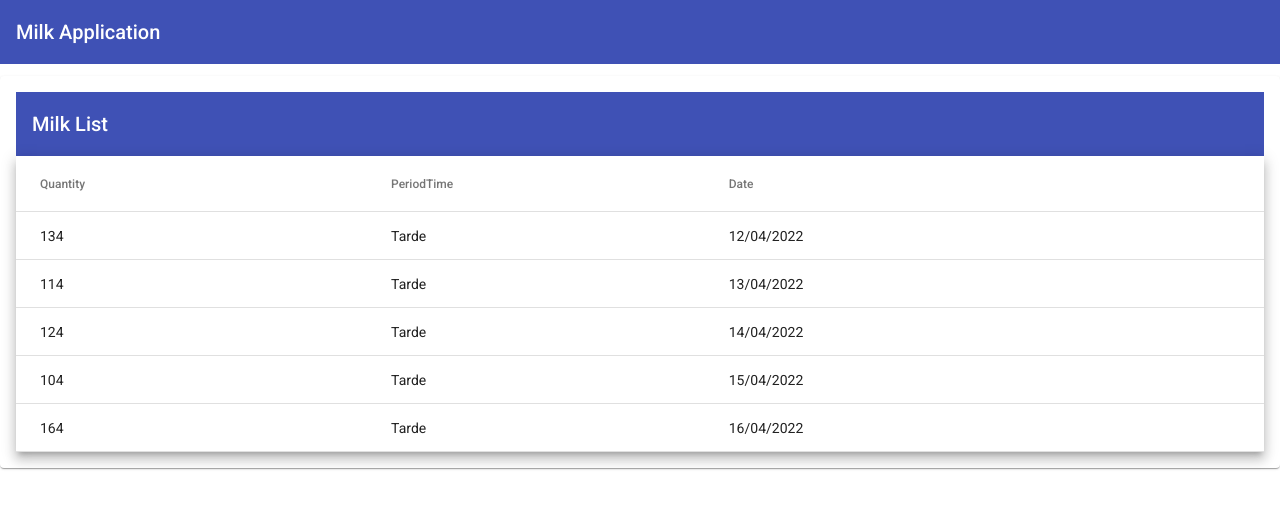
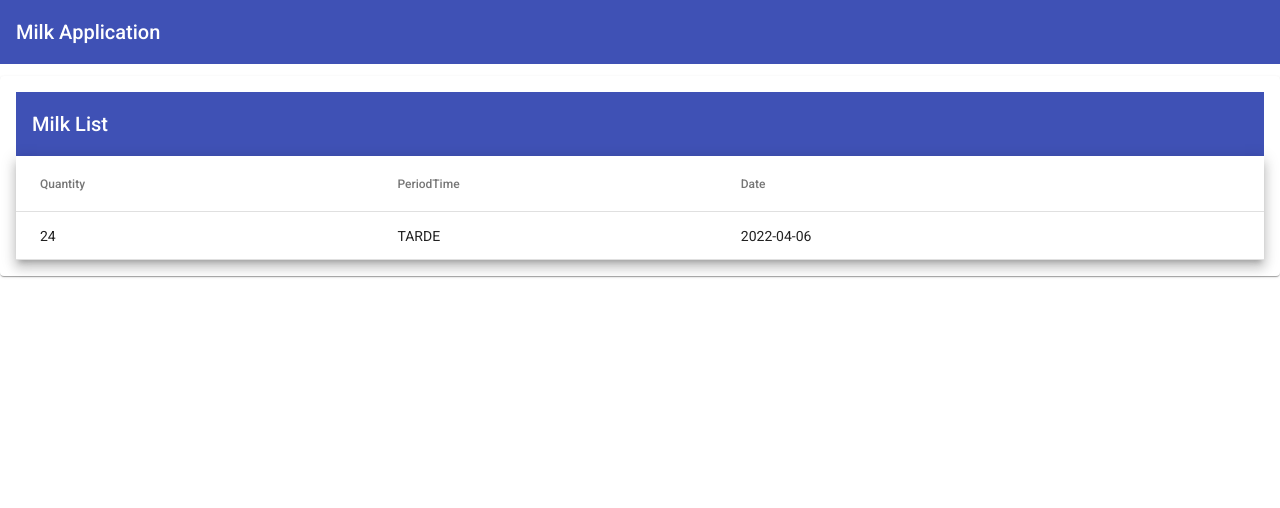
Before and after one commit to BrunoTotoli/angularcli-milkproject, an Angular app: page /milks in a window 1280 px wide. Shown: the top 508 px of the page. Built offline with nearby package versions, Linux system fonts and the light colour scheme.

Commit message:
HttpClient to find data

```diff
--- a/src/app/milks/milks/milks.component.ts
+++ b/src/app/milks/milks/milks.component.ts
@@ -1,6 +1,7 @@
 import {Component, OnInit} from '@angular/core';
 import {Milk} from "../model/milk";
 import {MilksService} from "../services/milks.service";
+import {Observable} from "rxjs";
 
 
 @Component({
@@ -8,22 +9,18 @@ import {MilksService} from "../services/milks.service";
   templateUrl: './milks.component.html',
   styleUrls: ['./milks.component.scss']
 })
-export class MilksComponent implements OnInit{
-  milks: Milk[] = [
-    {_id: 1, quantity: 134,periodTime:'Tarde',date:'12/04/2022'},
-    {_id: 2, quantity: 114,periodTime:'Tarde',date:'13/04/2022'},
-    {_id: 3, quantity: 124,periodTime:'Tarde',date:'14/04/2022'},
-    {_id: 4, quantity: 104,periodTime:'Tarde',date:'15/04/2022'},
-    {_id: 5, quantity: 164,periodTime:'Tarde',date:'16/04/2022'}
-  ];
+export class MilksComponent implements OnInit {
 
 
-  constructor(private milksService:MilksService) {
+  milks: Observable<Milk[]>;
+  displayedColumns: string[] = ['quantity', 'periodTime', 'date'];
+
+  constructor(private milksService: MilksService) {
+    this.milks = milksService.list()
   }
 
   ngOnInit(): void {
-    this.milksService.findAll();
   }
 
-  displayedColumns: string[] = ['quantity', 'periodTime', 'date'];
+
 }
--- a/src/app/milks/services/milks.service.ts
+++ b/src/app/milks/services/milks.service.ts
@@ -1,21 +1,22 @@
-import { Injectable } from '@angular/core';
+import {Injectable} from '@angular/core';
 import {Milk} from "../model/milk";
 import {HttpClient} from "@angular/common/http";
+import {first, tap} from "rxjs";
 
 @Injectable({
   providedIn: 'root'
 })
 export class MilksService {
 
-  constructor(private httpClient:HttpClient) { }
+  private readonly API = '/assets/milks.json'
 
-  findAll():Milk[] {
-    return [
-      {_id: 1, quantity: 134,periodTime:'Tarde',date:'12/04/2022'},
-      {_id: 2, quantity: 114,periodTime:'Tarde',date:'13/04/2022'},
-      {_id: 3, quantity: 124,periodTime:'Tarde',date:'14/04/2022'},
-      {_id: 4, quantity: 104,periodTime:'Tarde',date:'15/04/2022'},
-      {_id: 5, quantity: 164,periodTime:'Tarde',date:'16/04/2022'}
-    ];
+  constructor(private httpClient: HttpClient) {
+  }
+
+  list() {
+    return this.httpClient.get<Milk[]>(this.API).pipe(
+      first(),
+      tap(milks => console.log(milks))
+    );
   }
 }
--- /dev/null
+++ b/src/assets/milks.json
@@ -0,0 +1,8 @@
+[
+  {
+    "id": 1,
+    "quantity": 24,
+    "periodTime": "TARDE",
+    "date": "2022-04-06"
+  }
+]
```
